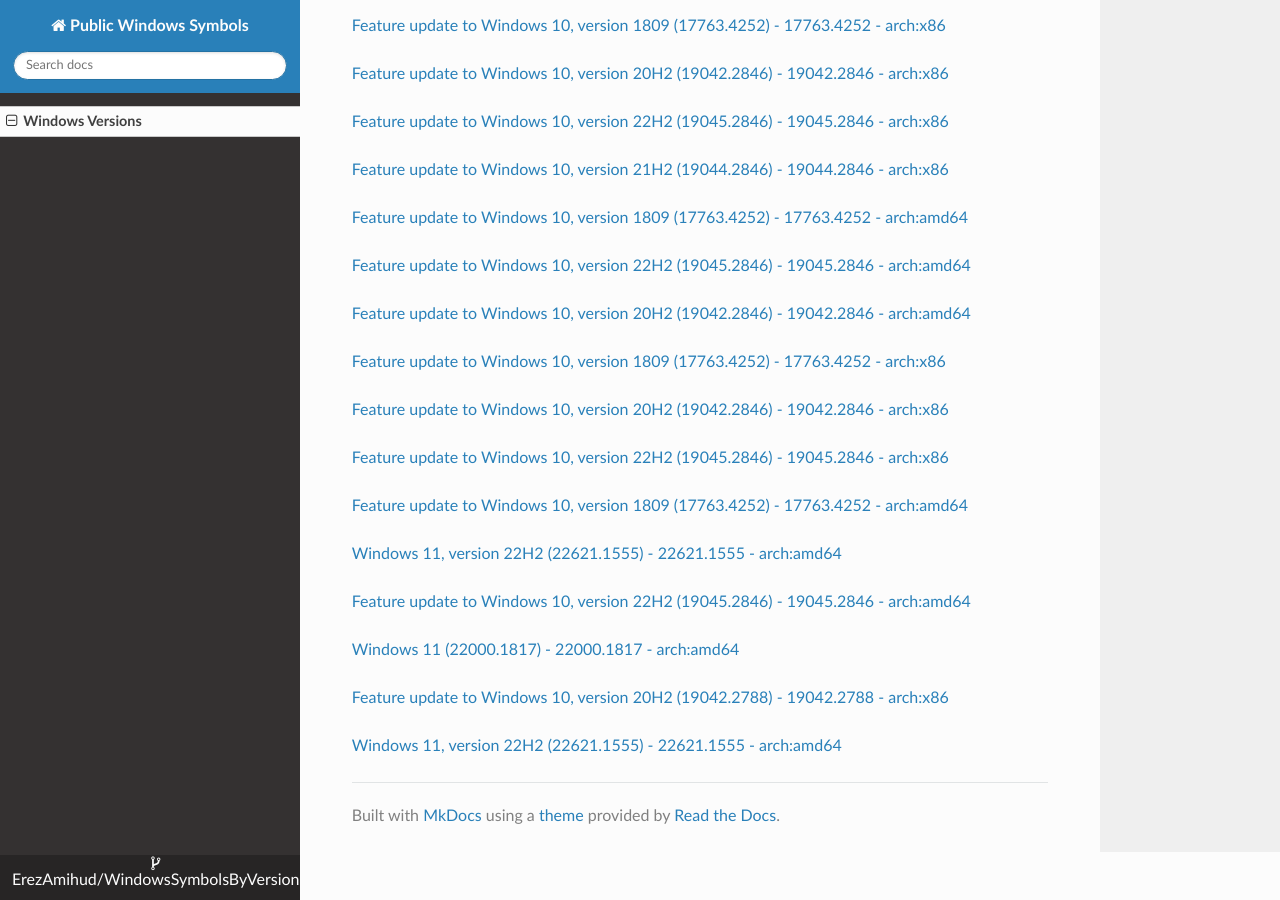
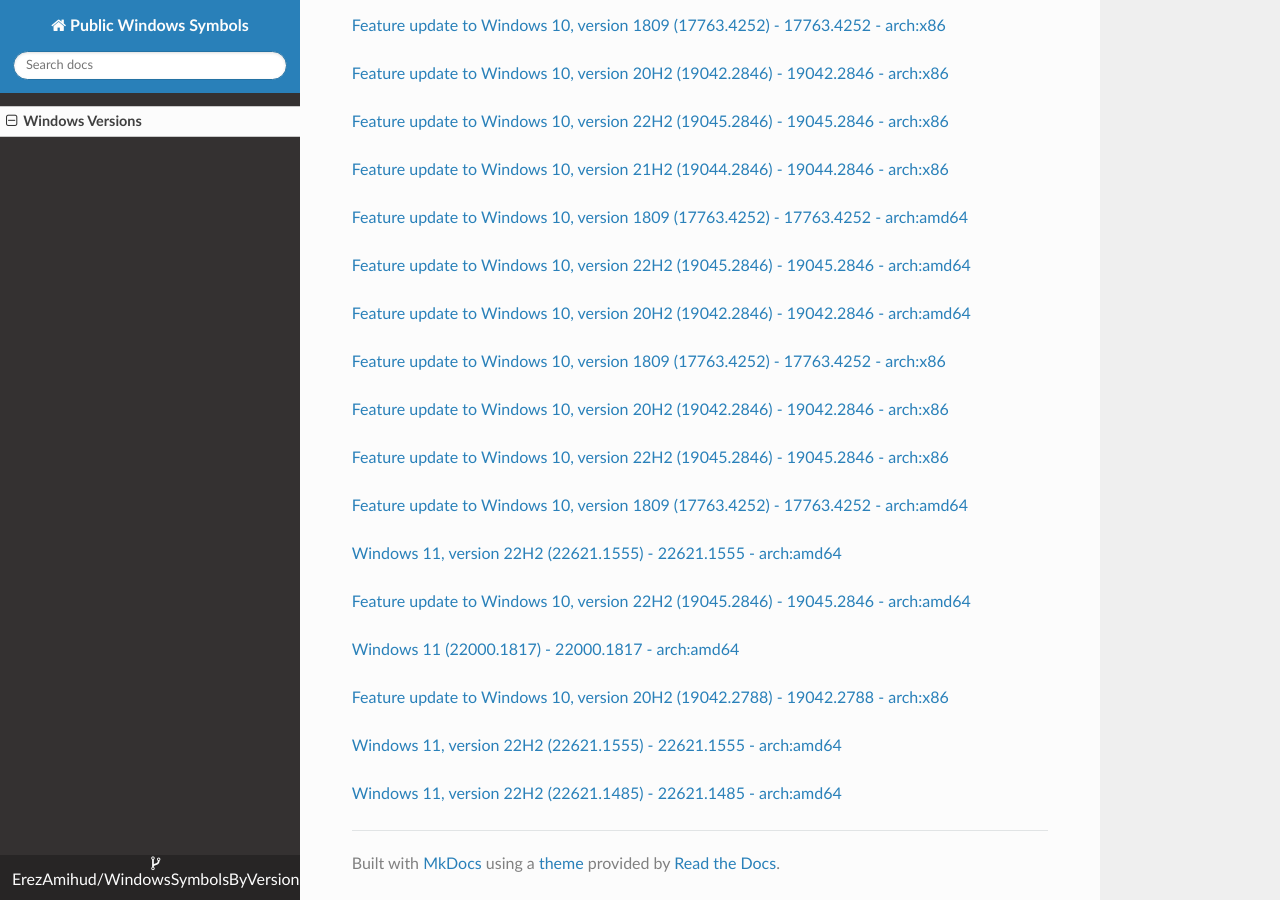
Before and after one commit to ErezAmihud/WindowsSymbolsByVersion, an MkDocs documentation site: the page built from docs/index.md, in a window 1280 px wide and 900 px high, scrolled down 34349 px. Built offline with MkDocs 1.6.1, drawn with Linux system fonts in a browser that asks for light colours; nearby versions of some CDN libraries.

Commit message:
Automated commit, add manifest for d65d9cd7-26d3-4002-abcb-3821726a9d34

```diff
--- a/docs/index.md
+++ b/docs/index.md
@@ -1987,3 +1987,6 @@
 
 
 [Windows 11, version 22H2 (22621.1555) - 22621.1555 - arch:amd64](https://github.com/ErezAmihud/WindowsSymbolsByVersion/blob/main/manifests/2c1f9fc7-452e-4f61-904d-1c8cea1ceb06.manifest)
+
+
+[Windows 11, version 22H2 (22621.1485) - 22621.1485 - arch:amd64](https://github.com/ErezAmihud/WindowsSymbolsByVersion/blob/main/manifests/d65d9cd7-26d3-4002-abcb-3821726a9d34.manifest)
```
Also changed, not shown: process_builds.json (+1 -1 lines), 1 other file.
